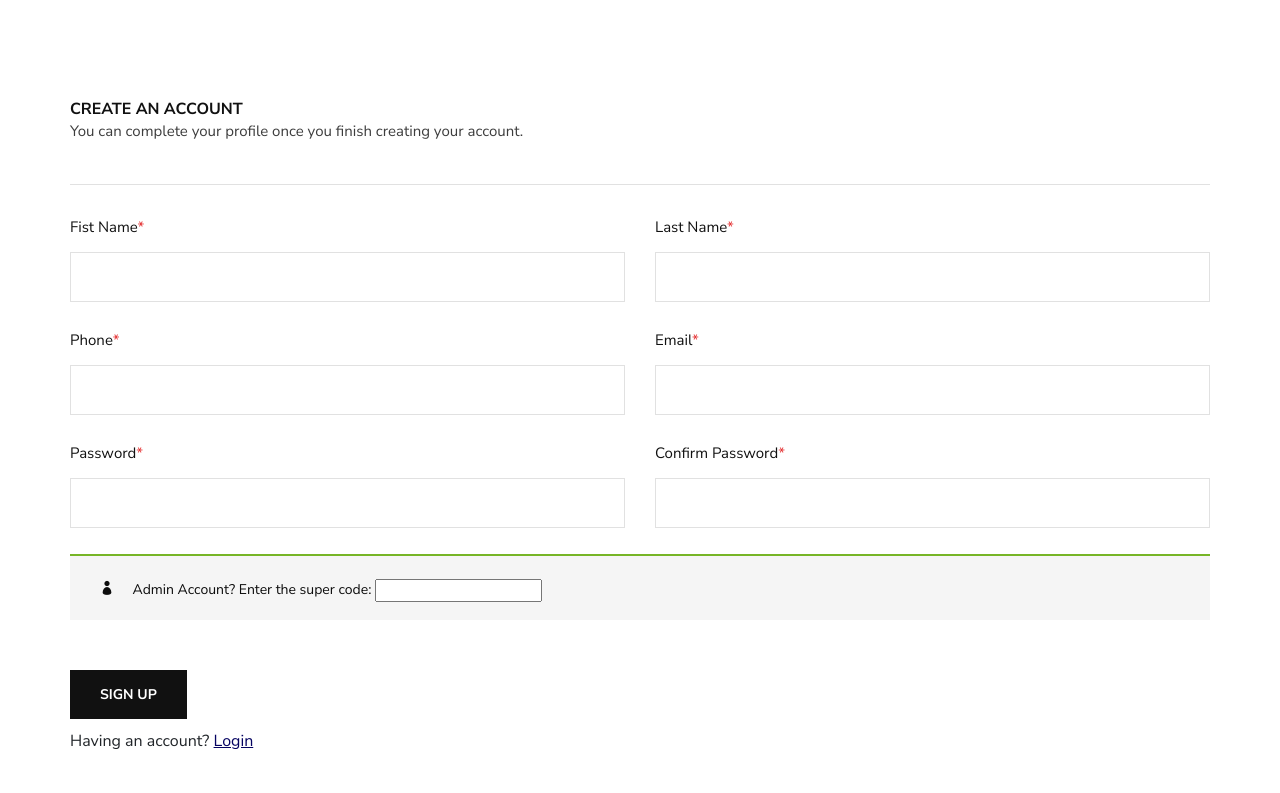
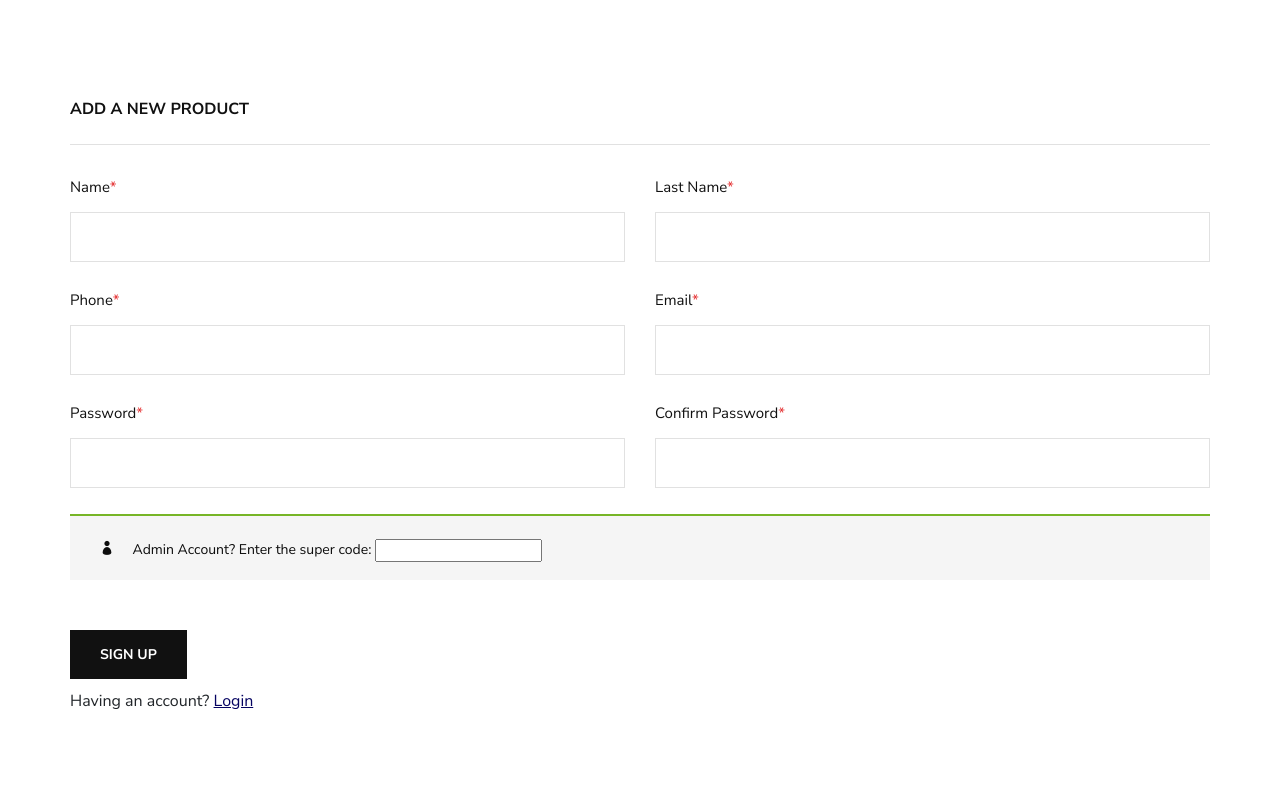
Before and after one commit to khalidsaadat/soen341, a PHP site: page /product/add_product in a window 1280 px wide. Shown: the part 130-923 px from the top of the page. Run offline with PHP 8.4, Linux system fonts and the light colour scheme.

Commit message:
Typo fixed in add a product view page. Finished admin portal task: #41

```diff
--- a/app/views/product/add_product.php
+++ b/app/views/product/add_product.php
@@ -1,7 +1,7 @@
 <?php
     $this->view('include/header');
 ?>
-<title>Sign Up</title>
+<title>Add a Product</title>
 
                 <div class="col-lg-6 col-md-6">
                     <nav class="header__menu mobile-menu">
@@ -45,9 +45,7 @@
                     <div class="row">
                         <div class="col-lg-12 col-md-12">
 
-                            <h6 class="checkout__title">Create an account
-                                <p class="to_lower_case">You can complete your profile once you finish creating your account.</p>
-                            </h6>
+                            <h6 class="checkout__title">Add a new product</h6>
 
                             <?php
                                 // if there is an error message from the server
@@ -64,7 +62,7 @@
                             <div class="row">
                                 <div class="col-lg-6">
                                     <div class="checkout__input">
-                                        <p>Fist Name<span>*</span></p>
+                                        <p>Name<span>*</span></p>
                                         <input type="text" name="first_name" id="first_name" required>
                                     </div>
                                 </div>
```
